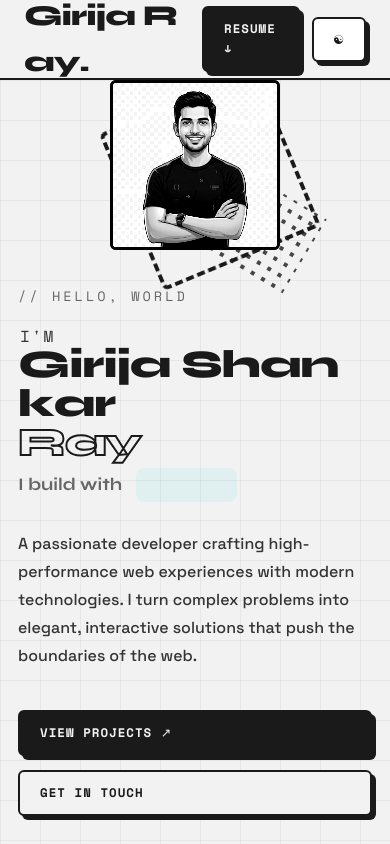
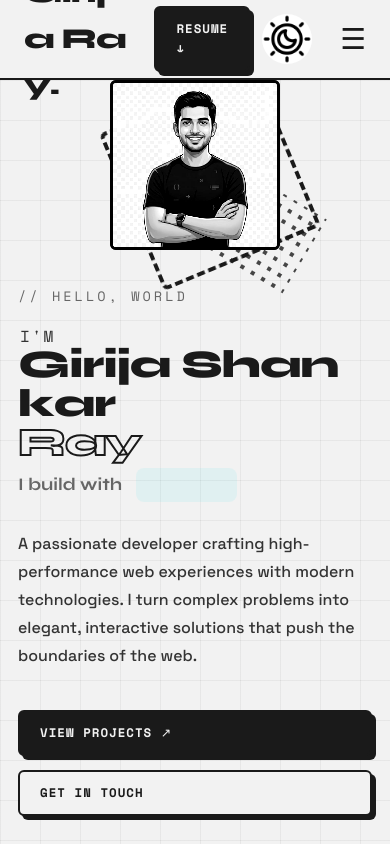
Before and after one commit to Girijaray07/Girija-Portfolio, a React (Vite) app: page / in a window 390 px wide. Shown: the top 844 px of the page. Built offline with nearby package versions, Linux system fonts and the light colour scheme.

Commit message:
Added Active Navbar class

```diff
--- a/src/components/HeaderElement.css
+++ b/src/components/HeaderElement.css
@@ -120,10 +120,21 @@
     background-color: var(--bg-card);
     color: var(--text-primary);
     font-size: 1.2rem;
-    padding: 8px 16px;
+    border: none;
+    border-radius: 50%;
     display: flex;
     justify-content: center;
     align-items: center;
+}
+
+.mobile-hamburger {
+    display: none;
+    background: none;
+    border: none;
+    font-size: 1.8rem;
+    color: var(--text-primary);
+    cursor: pointer;
+    margin-left: 16px;
 }
 
 @keyframes fadein {
@@ -145,7 +156,25 @@
 
     .header_items ul {
         display: none;
-        /* simple mobile nav hide for now */
+    }
+
+    .header_items ul.mobile-open {
+        display: flex;
+        flex-direction: column;
+        position: absolute;
+        top: 80px;
+        left: 0;
+        width: 100%;
+        background-color: var(--bg-primary);
+        border-bottom: 2px solid var(--border);
+        padding: 24px 0;
+        gap: 24px;
+        align-items: center;
+        box-shadow: 0 8px 0 var(--border);
+    }
+
+    .mobile-hamburger {
+        display: block;
     }
 }
 
--- a/src/components/HeaderElement.jsx
+++ b/src/components/HeaderElement.jsx
@@ -5,6 +5,8 @@ import './HeaderElement.css'
 
 function HeaderElement() {
     const [activeTab, setActiveTab] = useState('home');
+    const [isDark, setIsDark] = useState(false);
+    const [isMenuOpen, setIsMenuOpen] = useState(false);
 
     useEffect(() => {
         const sections = document.querySelectorAll('section');
@@ -27,12 +29,15 @@ function HeaderElement() {
     }, []);
 
     const toggleTheme = () => {
+        const isCurrentlyDark = document.documentElement.classList.contains('dark-theme');
+
+        // update state properly
+        setIsDark(!isCurrentlyDark);
+
         if (!document.startViewTransition) {
             document.documentElement.classList.toggle('dark-theme');
             return;
         }
-
-        const isDark = document.documentElement.classList.contains('dark-theme');
 
         const transition = document.startViewTransition(() => {
             document.documentElement.classList.toggle('dark-theme');
@@ -41,6 +46,7 @@ function HeaderElement() {
         transition.ready.then(() => {
             const x = window.innerWidth;
             const y = 0;
+
             const endRadius = Math.hypot(x, window.innerHeight);
 
             const clipPath = [
@@ -48,14 +54,15 @@ function HeaderElement() {
                 `circle(${endRadius}px at ${x}px ${y}px)`
             ];
 
+            // ALWAYS animate the NEW layer expanding smoothly from the button
             document.documentElement.animate(
                 {
-                    clipPath: isDark ? [...clipPath].reverse() : clipPath,
+                    clipPath: clipPath
                 },
                 {
-                    duration: 600,
+                    duration: 700,
                     easing: "ease-in-out",
-                    pseudoElement: isDark ? "::view-transition-old(root)" : "::view-transition-new(root)",
+                    pseudoElement: "::view-transition-new(root)",
                 }
             );
         });
@@ -72,20 +79,20 @@ function HeaderElement() {
                 />
             </div>
             <nav className="header_items">
-                <ul>
-                    <li>
+                <ul className={isMenuOpen ? "mobile-open" : ""}>
+                    <li onClick={() => setIsMenuOpen(false)}>
                         <a href="#home" className={`header_item-text ${activeTab === 'home' ? 'active' : ''}`}>Home</a>
                     </li>
-                    <li>
+                    <li onClick={() => setIsMenuOpen(false)}>
                         <a href="#about" className={`header_item-text ${activeTab === 'about' ? 'active' : ''}`}>About Me</a>
                     </li>
-                    <li>
+                    <li onClick={() => setIsMenuOpen(false)}>
                         <a href="#skills" className={`header_item-text ${activeTab === 'skills' ? 'active' : ''}`}>Skills</a>
                     </li>
-                    <li>
+                    <li onClick={() => setIsMenuOpen(false)}>
                         <a href="#works" className={`header_item-text ${activeTab === 'works' ? 'active' : ''}`}>Project</a>
                     </li>
-                    <li>
+                    <li onClick={() => setIsMenuOpen(false)}>
                         <a href="#contactUs" className={`header_item-text ${activeTab === 'contactUs' ? 'active' : ''}`}>Contact Me</a>
                     </li>
                 </ul>
@@ -97,8 +104,14 @@ function HeaderElement() {
                         className="btn btn-primary btn-resume"
                     >Resume ↓
                     </a>
-                    <button onClick={toggleTheme} className="btn btn-theme-toggle">
-                        ☯
+                    <button onClick={toggleTheme} className="btn-theme-toggle">
+                        <img
+                            src={isDark ? "/Images/Icons/dark.png" : "/Images/Icons/light.png"}
+                            alt="Toggle Theme" width={50} height={50}
+                        />
+                    </button>
+                    <button className="mobile-hamburger" onClick={() => setIsMenuOpen(!isMenuOpen)}>
+                        {isMenuOpen ? "✕" : "☰"}
                     </button>
                 </div>
             </nav>
```
